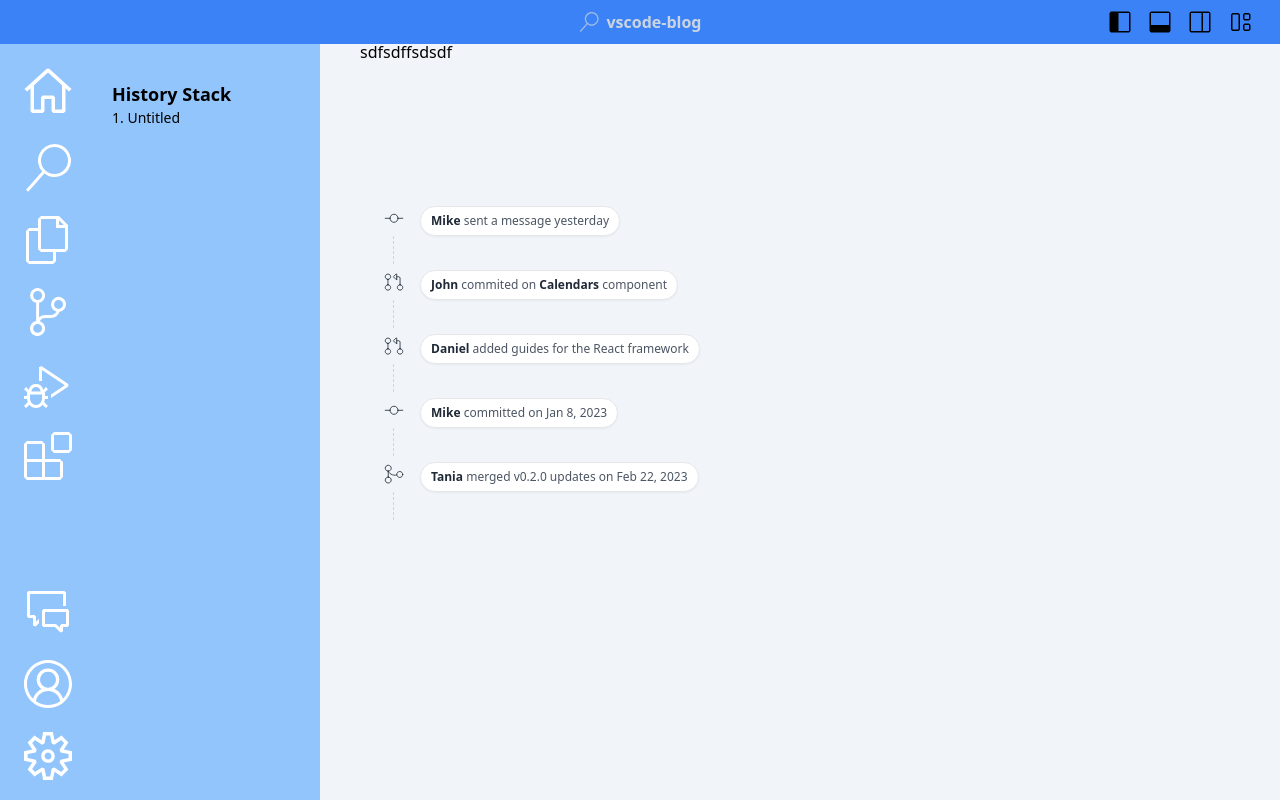
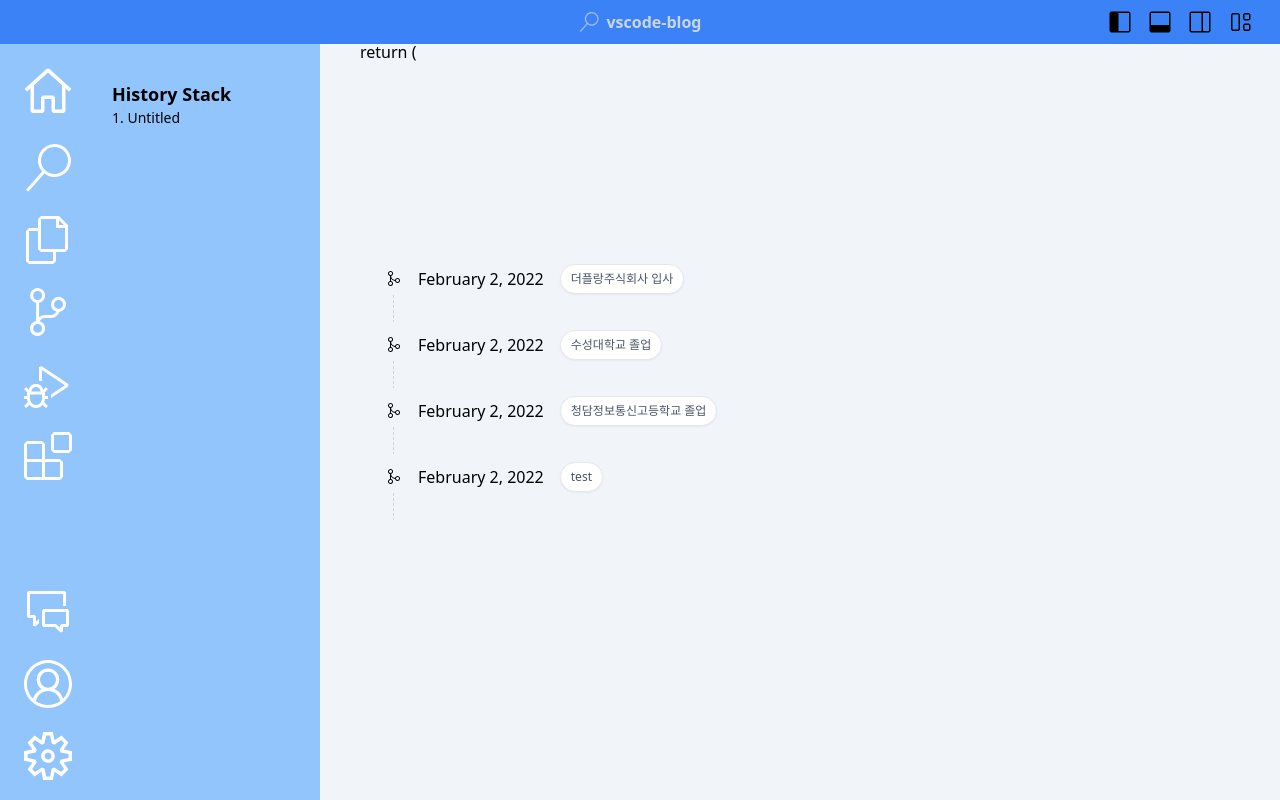
Before and after one commit to matty255/portraits, a Next.js app: page /graph in a window 1280 px wide. Built offline with nearby package versions, Linux system fonts and the light colour scheme.

Commit message:
feat: 리드미 추가

```diff
--- a/src/pages/graph/index.tsx
+++ b/src/pages/graph/index.tsx
@@ -1,152 +1,64 @@
 import Layout from "@/layout";
+import { VscGitMerge } from "react-icons/vsc";
+import Date from "@/common/Date";
+interface TimelineItemProps {
+  text: string;
+  iconType: string;
+  date: string;
+}
 
+interface TimelineProps {
+  items: { text: string; date: string; iconType: string }[];
+}
 export default function Graph() {
+  const items = [
+    { date: "2022-02-02", text: "더플랑주식회사 입사", iconType: "test" },
+    { date: "2022-02-02", text: "수성대학교 졸업", iconType: "test" },
+    {
+      date: "2022-02-02",
+      text: "청담정보통신고등학교 졸업",
+      iconType: "test",
+    },
+    { date: "2022-02-02", text: "test", iconType: "test" },
+  ];
+  const TimelineItem: React.FC<TimelineItemProps> = ({
+    text,
+    date,
+    iconType,
+  }) => {
+    return (
+      <li className="relative flex gap-x-4 pb-7 overflow-hidden items-center">
+        <div className="mt-0.5 relative h-full ">
+          <div className="absolute top-7 bottom-0 left-2.5 w-px h-96 -ml-px border-r border-dashed border-gray-300 dark:border-gray-600"></div>
+          <div className="flex items-center  gap-x-4">
+            <VscGitMerge className="ml-0.5" /> <Date dateString={date} />
+          </div>
+        </div>
+        <p className="mt-0.5 py-1.5 px-2.5 rounded-full text-xs font-medium text-gray-600 bg-white border border-gray-200 shadow-sm dark:text-gray-400 dark:bg-slate-900 dark:border-gray-700">
+          {text}
+        </p>
+      </li>
+    );
+  };
   return (
     <Layout home={false}>
-      <div>sdfsdffsdsdf</div>
+      return (
       <div className="relative overflow-hidden w-full h-full rounded-xl">
         <div className="p-6 flex flex-col justify-between md:min-h-[480px] text-center rounded-xl dark:border-gray-700">
           <div></div>
-
           <div className="mt-8">
             <ul className="flex flex-col text-left space-y-1.5">
-              <li className="relative flex gap-x-4 pb-7 overflow-hidden">
-                <div className="mt-0.5 relative h-full">
-                  <div className="absolute top-7 bottom-0 left-2.5 w-px h-96 -ml-px border-r border-dashed border-gray-300 dark:border-gray-600"></div>
-                  <svg
-                    className="w-5 h-5 text-gray-800 dark:text-gray-200"
-                    width="24"
-                    height="24"
-                    viewBox="0 0 24 24"
-                    fill="none"
-                    xmlns="http://www.w3.org/2000/svg"
-                  >
-                    <path
-                      d="M16.8462 12.3462C16.8462 15.0226 14.6765 17.1923 12 17.1923C9.32354 17.1923 7.15385 15.0226 7.15385 12.3462M16.8462 12.3462C16.8462 9.6697 14.6765 7.5 12 7.5C9.32354 7.5 7.15385 9.6697 7.15385 12.3462M16.8462 12.3462H22.5M7.15385 12.3462H1.5"
-                      stroke="currentColor"
-                      stroke-linecap="round"
-                    ></path>
-                  </svg>
-                </div>
-                <p className="py-1.5 px-2.5 rounded-full text-xs font-medium text-gray-600 bg-white border border-gray-200 shadow-sm dark:text-gray-400 dark:bg-slate-900 dark:border-gray-700">
-                  <span className="font-semibold text-gray-800 dark:text-gray-200">
-                    Mike
-                  </span>{" "}
-                  sent a message yesterday
-                </p>
-              </li>
-
-              <li className="relative flex gap-x-4 pb-7 overflow-hidden">
-                <div className="mt-0.5 relative h-full">
-                  <div className="absolute top-7 bottom-0 left-2.5 w-px h-96 -ml-px border-r border-dashed border-gray-300 dark:border-gray-600"></div>
-                  <svg
-                    className="w-5 h-5 text-gray-800 dark:text-gray-200"
-                    width="24"
-                    height="24"
-                    viewBox="0 0 24 24"
-                    fill="none"
-                    xmlns="http://www.w3.org/2000/svg"
-                  >
-                    <path
-                      d="M4.73077 8.90727C6.51507 8.90727 7.96154 7.4698 7.96154 5.69658C7.96154 3.92337 6.51507 2.4859 4.73077 2.4859C2.94646 2.4859 1.5 3.92337 1.5 5.69658C1.5 7.4698 2.94646 8.90727 4.73077 8.90727ZM4.73077 8.90727V15.3286M4.73077 15.3286C2.94646 15.3286 1.5 16.7661 1.5 18.5393C1.5 20.3125 2.94646 21.75 4.73077 21.75C6.51507 21.75 7.96154 20.3125 7.96154 18.5393C7.96154 16.7661 6.51507 15.3286 4.73077 15.3286ZM19.2692 15.3286C17.4849 15.3286 16.0385 16.7661 16.0385 18.5393C16.0385 20.3125 17.4849 21.75 19.2692 21.75C21.0535 21.75 22.5 20.3125 22.5 18.5393C22.5 16.7661 21.0535 15.3286 19.2692 15.3286ZM19.2692 15.3286V7.30193C19.2692 6.41532 18.546 5.69658 17.6538 5.69658L15.2308 5.69658M15.2308 8.74103V2.65214C15.2308 2.29459 14.7958 2.11553 14.5414 2.36835L11.4779 5.4128C11.3202 5.56953 11.3202 5.82364 11.4779 5.98037L14.5414 9.02482C14.7958 9.27764 15.2308 9.09858 15.2308 8.74103Z"
-                      stroke="currentColor"
-                      stroke-linecap="round"
-                    ></path>
-                  </svg>
-                </div>
-                <p className="py-1.5 px-2.5 rounded-full text-xs font-medium text-gray-600 bg-white border border-gray-200 shadow-sm dark:text-gray-400 dark:bg-slate-900 dark:border-gray-700">
-                  <span className="font-semibold text-gray-800 dark:text-gray-200">
-                    John
-                  </span>{" "}
-                  commited on{" "}
-                  <span className="font-semibold text-gray-800 dark:text-gray-200">
-                    Calendars
-                  </span>{" "}
-                  component
-                </p>
-              </li>
-
-              <li className="relative flex gap-x-4 pb-7 overflow-hidden">
-                <div className="mt-0.5 relative h-full">
-                  <div className="absolute top-7 bottom-0 left-2.5 w-px h-96 -ml-px border-r border-dashed border-gray-300 dark:border-gray-600"></div>
-                  <svg
-                    className="w-5 h-5 text-gray-800 dark:text-gray-200"
-                    width="24"
-                    height="24"
-                    viewBox="0 0 24 24"
-                    fill="none"
-                    xmlns="http://www.w3.org/2000/svg"
-                  >
-                    <path
-                      d="M4.73077 8.90727C6.51507 8.90727 7.96154 7.4698 7.96154 5.69658C7.96154 3.92337 6.51507 2.4859 4.73077 2.4859C2.94646 2.4859 1.5 3.92337 1.5 5.69658C1.5 7.4698 2.94646 8.90727 4.73077 8.90727ZM4.73077 8.90727V15.3286M4.73077 15.3286C2.94646 15.3286 1.5 16.7661 1.5 18.5393C1.5 20.3125 2.94646 21.75 4.73077 21.75C6.51507 21.75 7.96154 20.3125 7.96154 18.5393C7.96154 16.7661 6.51507 15.3286 4.73077 15.3286ZM19.2692 15.3286C17.4849 15.3286 16.0385 16.7661 16.0385 18.5393C16.0385 20.3125 17.4849 21.75 19.2692 21.75C21.0535 21.75 22.5 20.3125 22.5 18.5393C22.5 16.7661 21.0535 15.3286 19.2692 15.3286ZM19.2692 15.3286V7.30193C19.2692 6.41532 18.546 5.69658 17.6538 5.69658L15.2308 5.69658M15.2308 8.74103V2.65214C15.2308 2.29459 14.7958 2.11553 14.5414 2.36835L11.4779 5.4128C11.3202 5.56953 11.3202 5.82364 11.4779 5.98037L14.5414 9.02482C14.7958 9.27764 15.2308 9.09858 15.2308 8.74103Z"
-                      stroke="currentColor"
-                      stroke-linecap="round"
-                    ></path>
-                  </svg>
-                </div>
-                <p className="py-1.5 px-2.5 rounded-full text-xs font-medium text-gray-600 bg-white border border-gray-200 shadow-sm dark:text-gray-400 dark:bg-slate-900 dark:border-gray-700">
-                  <span className="font-semibold text-gray-800 dark:text-gray-200">
-                    Daniel
-                  </span>{" "}
-                  added guides for the React framework
-                </p>
-              </li>
-
-              <li className="relative flex gap-x-4 pb-7 overflow-hidden">
-                <div className="mt-0.5 relative h-full">
-                  <div className="absolute top-7 bottom-0 left-2.5 w-px h-96 -ml-px border-r border-dashed border-gray-300 dark:border-gray-600"></div>
-                  <svg
-                    className="w-5 h-5 text-gray-800 dark:text-gray-200"
-                    width="24"
-                    height="24"
-                    viewBox="0 0 24 24"
-                    fill="none"
-                    xmlns="http://www.w3.org/2000/svg"
-                  >
-                    <path
-                      d="M16.8462 12.3462C16.8462 15.0226 14.6765 17.1923 12 17.1923C9.32354 17.1923 7.15385 15.0226 7.15385 12.3462M16.8462 12.3462C16.8462 9.6697 14.6765 7.5 12 7.5C9.32354 7.5 7.15385 9.6697 7.15385 12.3462M16.8462 12.3462H22.5M7.15385 12.3462H1.5"
-                      stroke="currentColor"
-                      stroke-linecap="round"
-                    ></path>
-                  </svg>
-                </div>
-                <p className="py-1.5 px-2.5 rounded-full text-xs font-medium text-gray-600 bg-white border border-gray-200 shadow-sm dark:text-gray-400 dark:bg-slate-900 dark:border-gray-700">
-                  <span className="font-semibold text-gray-800 dark:text-gray-200">
-                    Mike
-                  </span>{" "}
-                  committed on Jan 8, 2023
-                </p>
-              </li>
-
-              <li className="relative flex gap-x-4 pb-7 overflow-hidden">
-                <div className="mt-0.5 relative h-full">
-                  <div className="absolute top-7 bottom-0 left-2.5 w-px h-96 -ml-px border-r border-dashed border-gray-300 dark:border-gray-600"></div>
-                  <svg
-                    className="w-5 h-5 text-gray-800 dark:text-gray-200"
-                    width="24"
-                    height="24"
-                    viewBox="0 0 24 24"
-                    fill="none"
-                    xmlns="http://www.w3.org/2000/svg"
-                  >
-                    <path
-                      d="M5.07447 8.60449C7.04859 8.60449 8.64894 7.0141 8.64894 5.05224C8.64894 3.09039 7.04859 1.5 5.07447 1.5C3.10034 1.5 1.5 3.09039 1.5 5.05224C1.5 7.0141 3.10034 8.60449 5.07447 8.60449ZM5.07447 8.60449V15.709M5.07447 8.60449C5.90425 11.0939 9.79787 14.5156 15.4009 13.1667M5.07447 15.709C3.10034 15.709 1.5 17.2994 1.5 19.2612C1.5 21.2231 3.10034 22.8135 5.07447 22.8135C7.04859 22.8135 8.64894 21.2231 8.64894 19.2612C8.64894 17.2994 7.04859 15.709 5.07447 15.709ZM22.5 12.5722C22.5 14.5341 20.8997 16.1245 18.9255 16.1245C16.9514 16.1245 15.3511 14.5341 15.3511 12.5722C15.3511 10.6104 16.9514 9.01999 18.9255 9.01999C20.8997 9.01999 22.5 10.6104 22.5 12.5722Z"
-                      stroke="currentColor"
-                      stroke-linecap="round"
-                    ></path>
-                  </svg>
-                </div>
-                <p className="py-1.5 px-2.5 rounded-full text-xs font-medium text-gray-600 bg-white border border-gray-200 shadow-sm dark:text-gray-400 dark:bg-slate-900 dark:border-gray-700">
-                  <span className="font-semibold text-gray-800 dark:text-gray-200">
-                    Tania
-                  </span>{" "}
-                  merged v0.2.0 updates on Feb 22, 2023
-                </p>
-              </li>
+              {items.map((item, index) => (
+                <TimelineItem
+                  key={index}
+                  date={item.date}
+                  text={item.text}
+                  iconType={item.iconType}
+                />
+              ))}
             </ul>
           </div>
         </div>
-
         <div className="absolute top-1/2 -left-1/2 -z-[1] w-60 h-32 bg-purple-200 blur-[100px] -translate-y-1/2 dark:bg-violet-900/30"></div>
       </div>
     </Layout>
```
Also changed, not shown: 1 other file (tests, documents, lock files or other folders).
